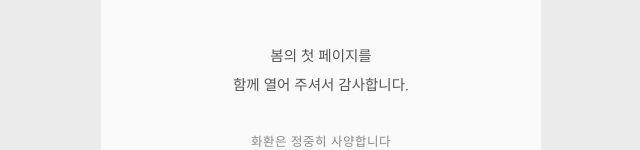
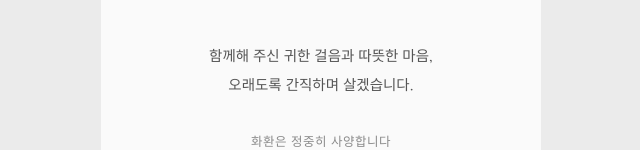
Before and after one commit to shincy0912-netizen/wedding, a plain HTML site: page index.html in a window 1280 px wide. Shown: the part 5686-5836 px from the top of the page, without its empty margins (319-959 px from the left). Drawn offline with nearby package versions, Linux system fonts and the light colour scheme.

Commit message:
마지막 인사 문구 변경
Co-Authored-By: Claude Opus 5.5 <noreply@anthropic.com>
Claude-Session: https://claude.ai/code/session_01NCanrcdHfTAWPxPeJGYshp

```diff
--- a/index.html
+++ b/index.html
@@ -279,7 +279,7 @@ footer{padding:28px 16px 40px;text-align:center;font-family:var(--latin);font-si
 </div>
 
 <section class="end reveal">
-  <p>봄의 첫 페이지를<br>함께 열어 주셔서 감사합니다.</p>
+  <p>함께해 주신 귀한 걸음과 따뜻한 마음,<br>오래도록 간직하며 살겠습니다.</p>
   <p class="wreath">화환은 정중히 사양합니다</p>
   <div class="btns small">
     <button class="btn sm" type="button" data-open="contact">연락하기</button>
```
